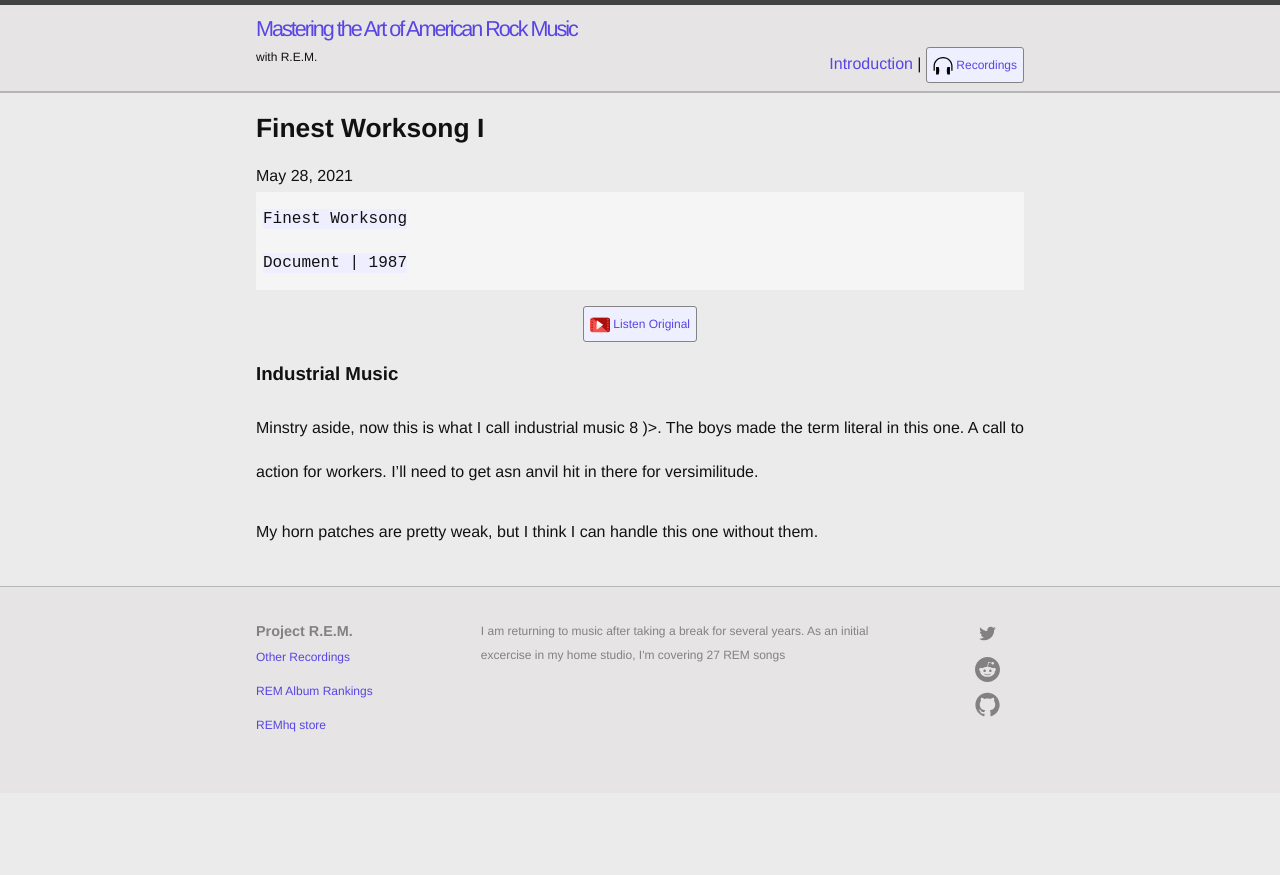
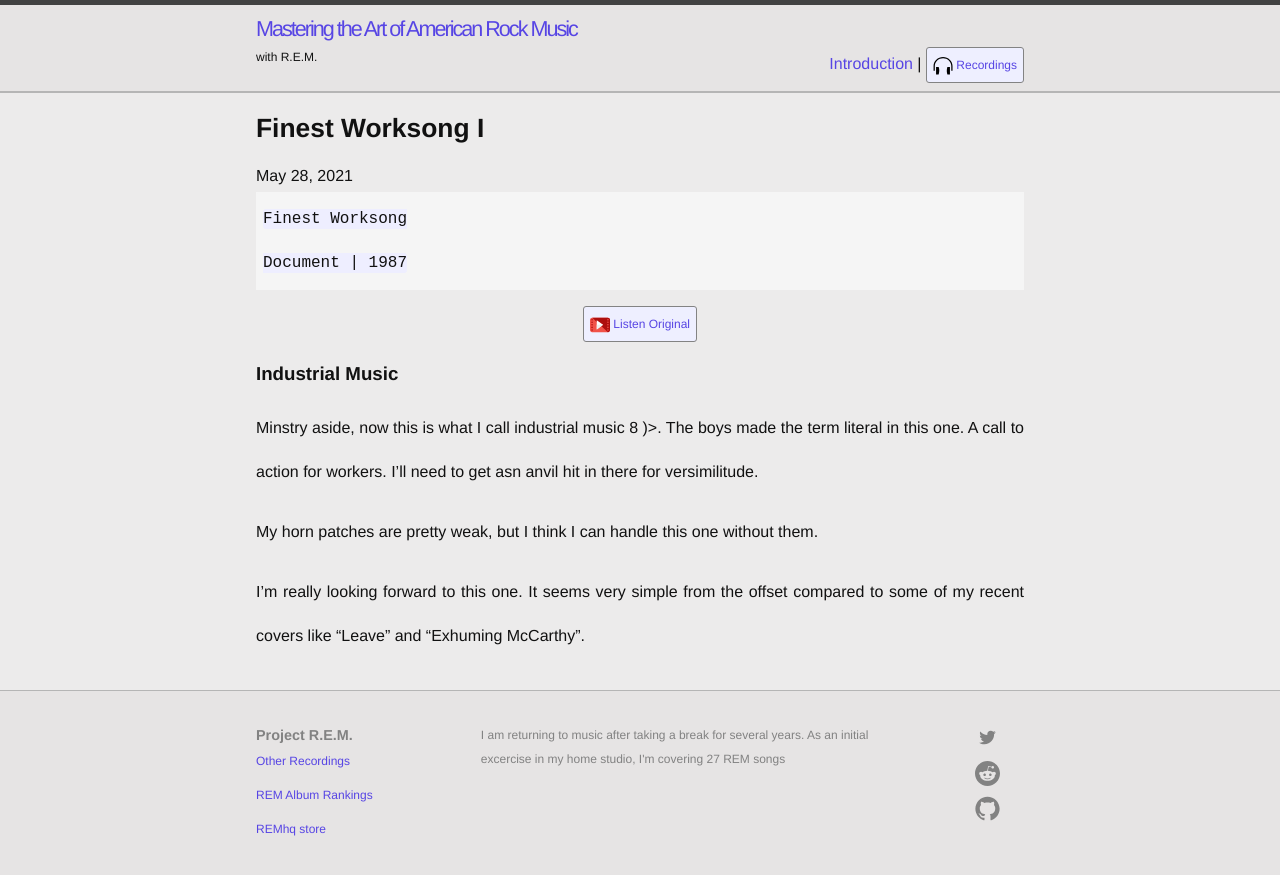
Before and after one commit to slatron/slatron.github.io, a Jekyll site: the page built from _posts/2021-05-28-finest-worksong-1.md, in a window 1280 px wide. Shown: the top 875 px of the page. Built offline with Jekyll 4.4.1, drawn with Linux system fonts in a browser that asks for light colours.

Commit message:
another sentance!

```diff
--- a/_posts/2021-05-28-finest-worksong-1.md
+++ b/_posts/2021-05-28-finest-worksong-1.md
@@ -18,3 +18,5 @@
 Minstry aside, now this is what I call industrial music 8 )>. The boys made the term literal in this one. A call to action for workers. I'll need to get asn anvil hit in there for versimilitude.
 
 My horn patches are pretty weak, but I think I can handle this one without them.
+
+I'm really looking forward to this one. It seems very simple from the offset compared to some of my recent covers like "Leave" and "Exhuming McCarthy".
```
